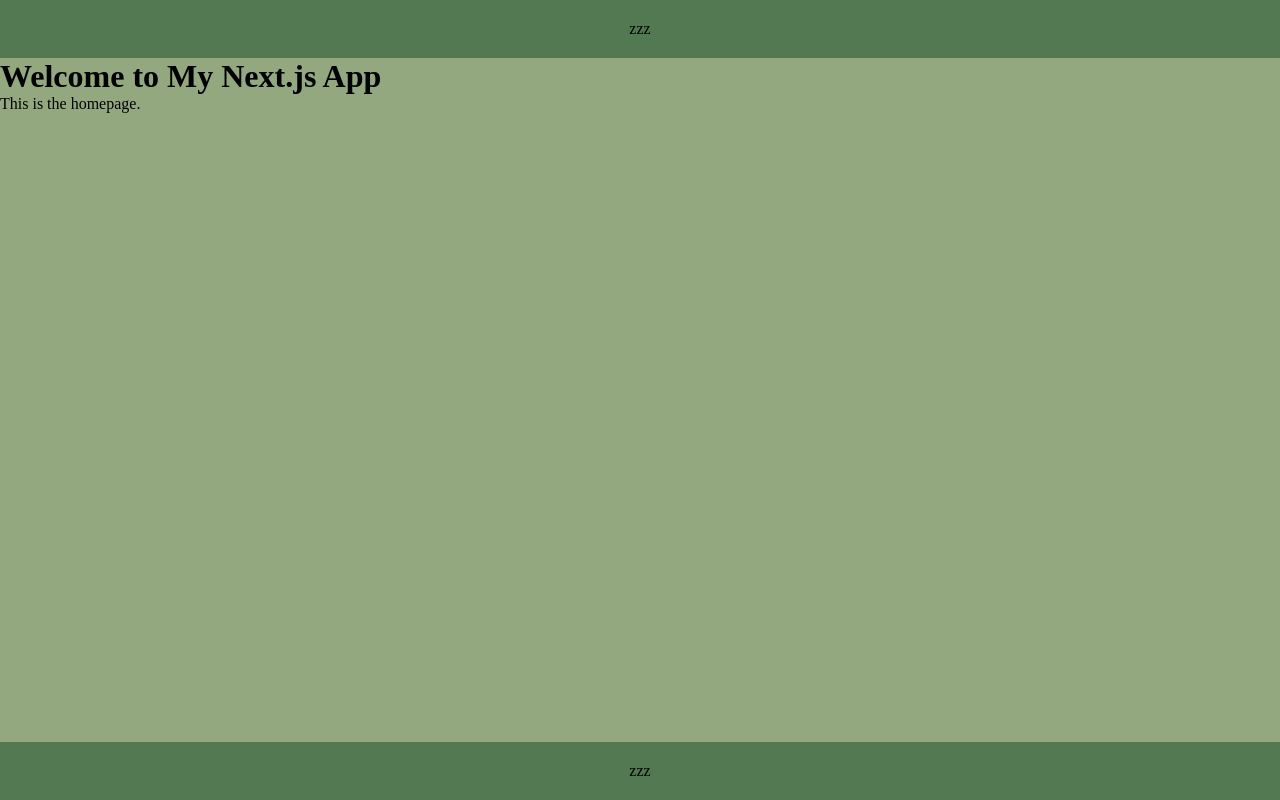
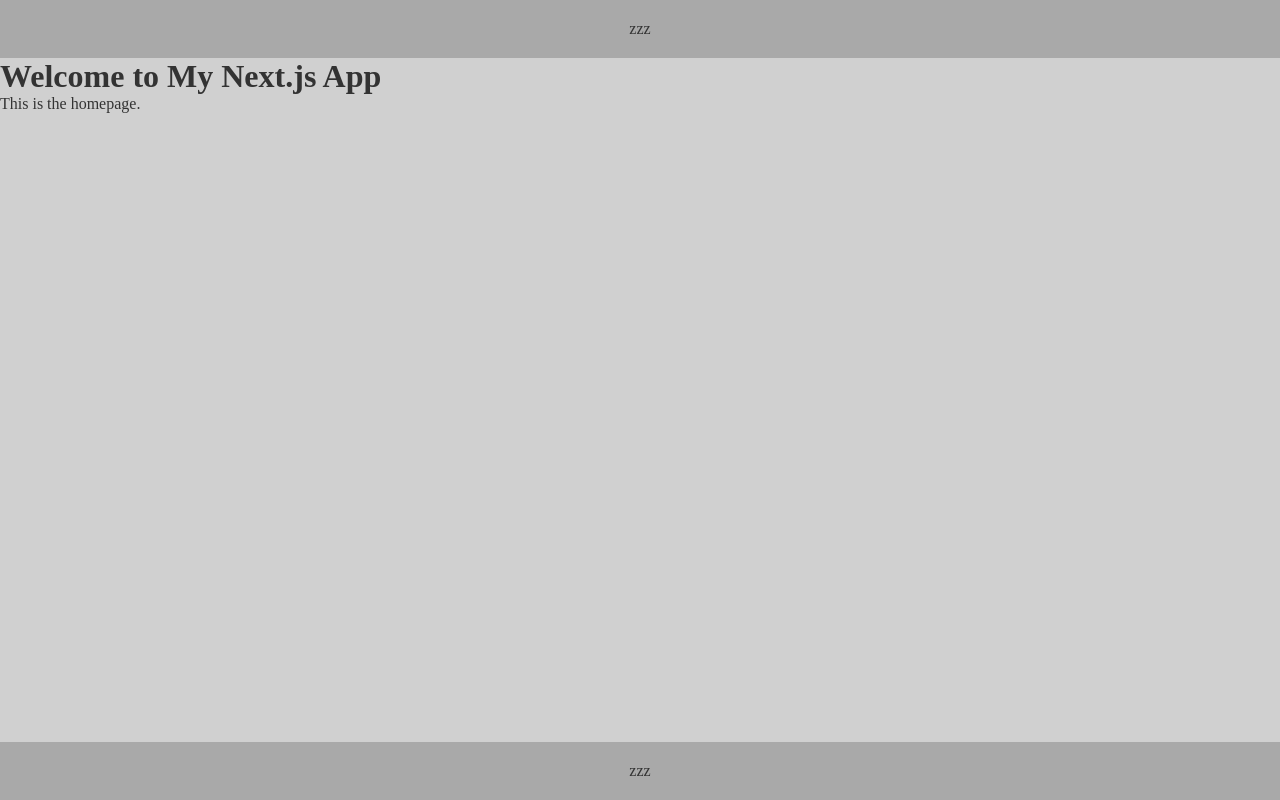
Before and after one commit to ippapi/ie104_final_project, a Next.js app: page / in a window 1280 px wide. Built offline with nearby package versions, Linux system fonts and the light colour scheme.

Commit message:
Change color pallete

```diff
--- a/styles/Layout.module.css
+++ b/styles/Layout.module.css
@@ -35,28 +35,34 @@
 
 /* Background and header/footer colors based on variant */
 .layout--variant1 .layout__main {
-    background-color:#dad7cd; /* Light blue background */
+    background-color:#F5FAF3; /* Light blue background */
+    color: #2F4F4F;
 }
 
 .layout--variant1 .layout__header,
 .layout--variant1 .layout__footer {
-    background-color: #a3b18a; /* Lighter blue header/footer */
+    background-color: #B5D3C3; /* Lighter blue header/footer */
+    color: #2F4F4F;
 }
 
 .layout--variant2 .layout__main {
-    background-color: #a3b18a; /* Blanched almond background */
+    background-color: #F7F7F7; /* Blanched almond background */
+    color: #333333;
 }
 
 .layout--variant2 .layout__header,
 .layout--variant2 .layout__footer {
-    background-color:#588157;
+    background-color:#CCCCCC;
+    color: #333333;
 }
 
 .layout--variant3 .layout__main {
-    background-color:#588157; /* Light red background */
+    background-color:#333333; /* Light red background */
+    color: #F5F5F5;
 }
 
 .layout--variant3 .layout__header,
 .layout--variant3 .layout__footer {
-    background-color: #3a5a40; /* Light coral header/footer */
+    background-color: #1A1A1A; /* Light coral header/footer */
+    color: #F5F5F5;
 }
```
